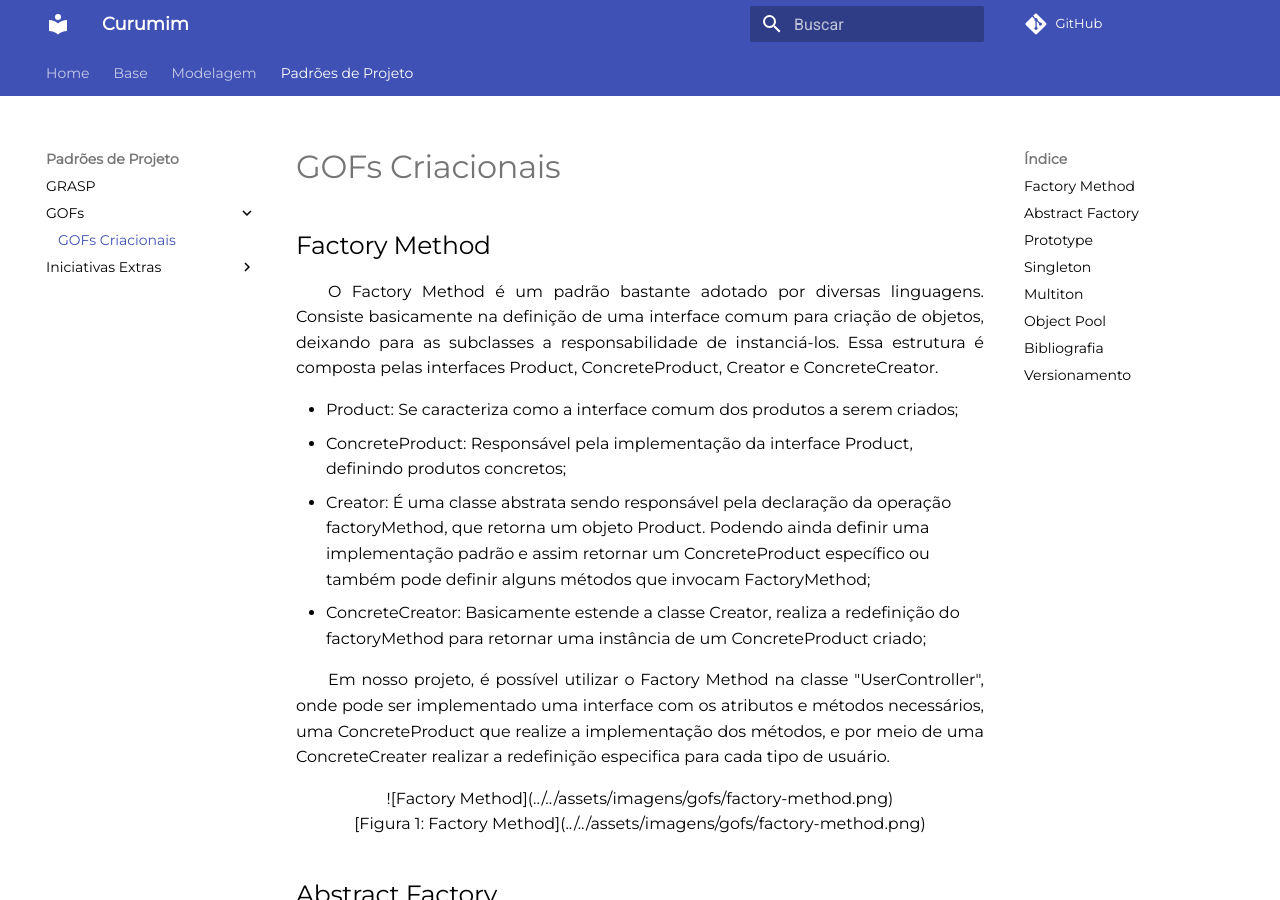
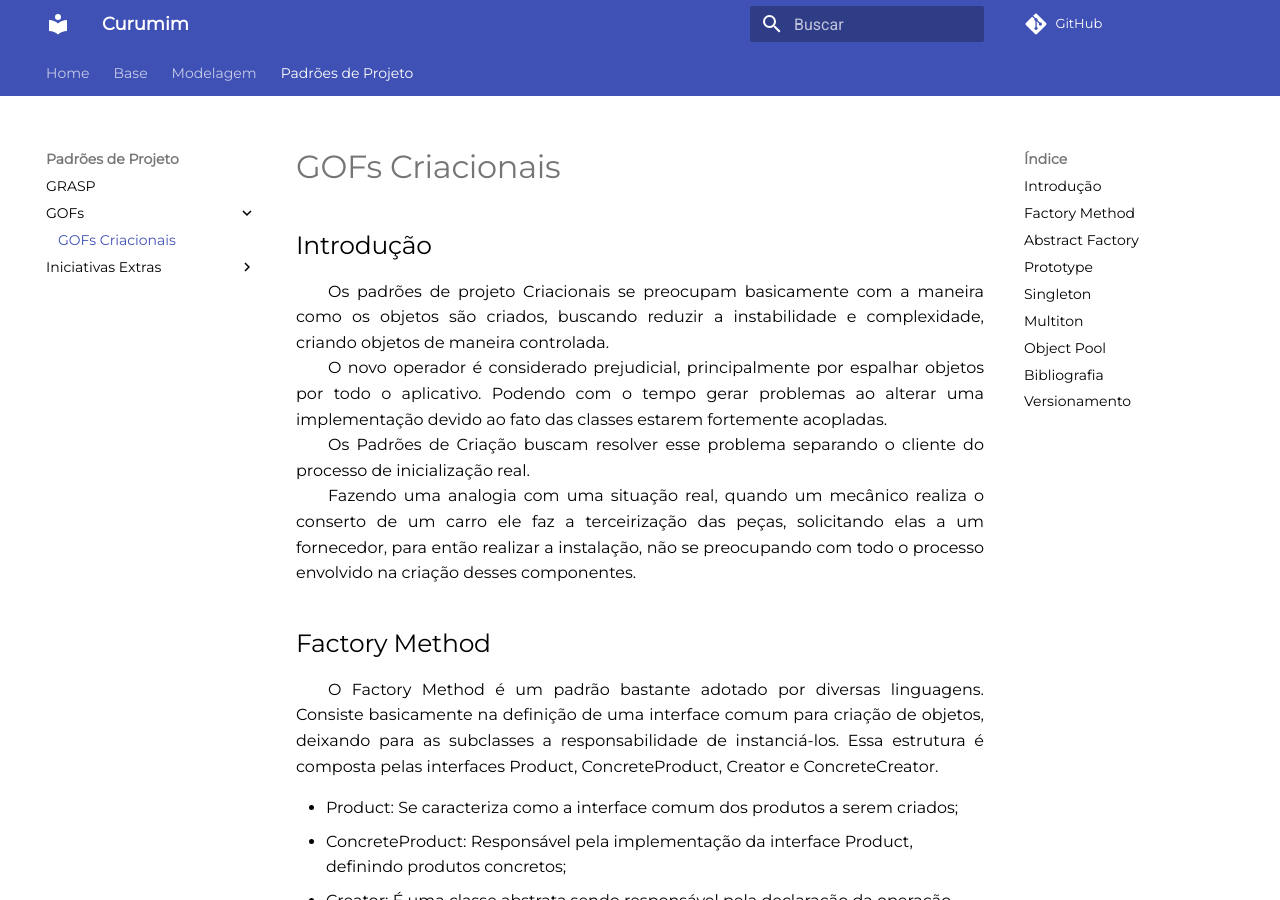
Before and after one commit to UnBArqDsw2021-1/2021.1_G6_Curumim, an MkDocs documentation site: the page built from docs/padroes-de-projeto/gofs-criacionais.md, in a window 1280 px wide and 900 px high. Built offline with MkDocs 1.6.1 and Material for MkDocs 9.7.7, drawn with Linux system fonts in a browser that asks for light colours; comment, search, counter and statistics services are not loaded; some of the changed text lies outside the part shown.

Commit message:
doc(#150) Adição da Introdução dos Gofs Criacionais

```diff
--- a/docs/padroes-de-projeto/gofs-criacionais.md
+++ b/docs/padroes-de-projeto/gofs-criacionais.md
@@ -1,4 +1,11 @@
 # GOFs Criacionais
+
+## Introdução
+
+&emsp;&emsp;Os padrões de projeto Criacionais se preocupam basicamente com a maneira como os objetos são criados, buscando reduzir a instabilidade e complexidade, criando objetos de maneira controlada.<br>
+&emsp;&emsp;O novo operador é considerado prejudicial, principalmente por espalhar objetos por todo o aplicativo. Podendo com o tempo gerar problemas ao alterar uma implementação devido ao fato das classes estarem fortemente acopladas.<br>
+&emsp;&emsp;Os Padrões de Criação buscam resolver esse problema separando o cliente do processo de inicialização real.<br>
+&emsp;&emsp;Fazendo uma analogia com uma situação real, quando um mecânico realiza o conserto de um carro ele faz a terceirização das peças, solicitando elas a um fornecedor, para então realizar a instalação, não se preocupando com todo o processo envolvido na criação desses componentes.
 
 ## Factory Method
 
@@ -99,6 +106,7 @@ class AdmController{
 
 ## Bibliografia
 
+> - [Documento GOFS Criacionais do projeto Vestibulandos](https://unbarqdsw.github.io/2020.1_G4_Vestibulandos/padroes_de_projeto/gofs_criacionais/);
 > - LARMAN, Craig. <b>Utilizando UML e Padrões</b>: Uma introdução à análise e ao projeto orientados a objetos e ao desenvolvimento iterativo. 3. ed. [S. l.: s. n.], 2004.
 > - VALENTIM, Ricardo Alexsandro de Medeiros; SOUZA NETO, Plácido Antônio de. O impacto da utilização de design patterns nas métricas e estimativas de projetos de software: a utilização de padrões tem alguma influência nas estimativas?. 2005.
 > - DE ALBUQUERQUE, Marcelo Torres; ROJAS, Alexandre; RIBEIRO, Paulo Cezar M. Utilizando Design Patterns GoF no apoio ao desenvolvimento de um Framework Java. Cadernos do IME-Série Informática, v. 30, p. 13-27, 2010.
```
